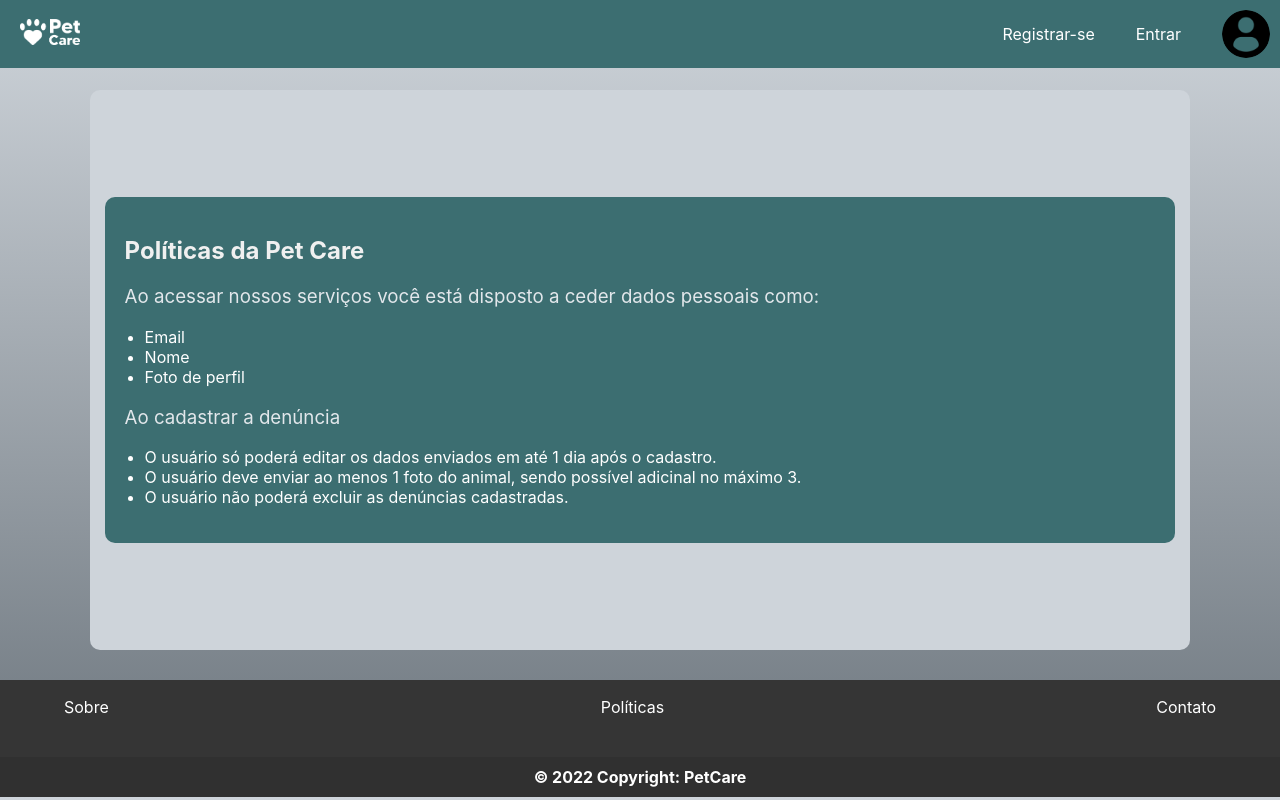
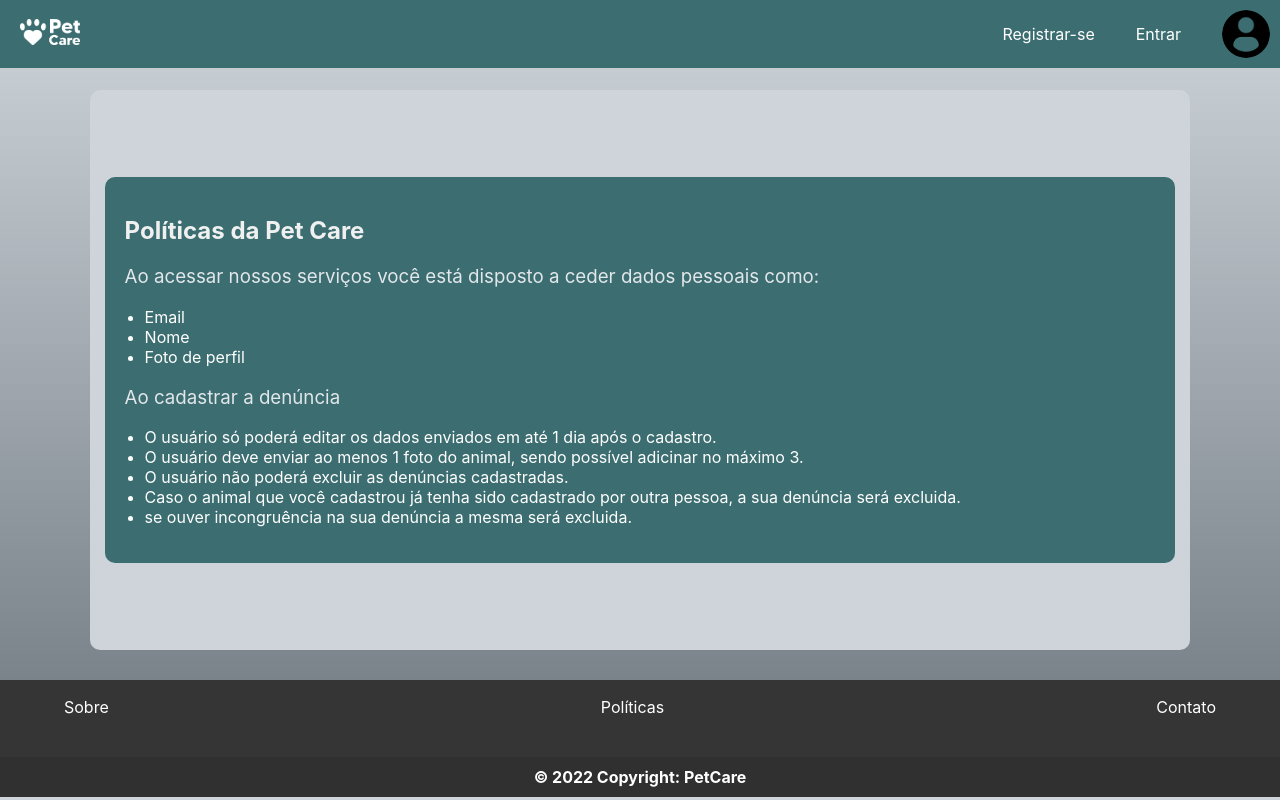
Before and after one commit to Pedro-Lino-YoungDev/Pet-care-FrontEnd, a React (Vite) app: page /politicas_da_empresa in a window 1280 px wide. Built offline with nearby package versions, Linux system fonts and the light colour scheme.

Commit message:
Ajustes finos

```diff
--- a/src/Routes/Contato.jsx
+++ b/src/Routes/Contato.jsx
@@ -50,7 +50,7 @@ function Contato() {
                     </h4>
                     <p className={Style.espaço}></p>
                     <p className={Style.ContainerBlockP}>
-                        E-mail: <a href="mailto:jvcs5@discente.ifpe.edu">jvcs5@discente.ifpe.edu</a>                        <br />
+                        E-mail: <a href="mailto:jvcs5@discente.ifpe.edu">jvcs5@discente.ifpe.edu.br</a>                        <br />
                         GitHub: <a href="https://github.com/vitoroambicioso">github.com/vitoroambicioso</a>
                         <br />
                     </p>
--- a/src/Routes/Politicas.jsx
+++ b/src/Routes/Politicas.jsx
@@ -30,11 +30,17 @@ function Politicas() {
                         O usuário só poderá editar os dados enviados em até 1 dia após o cadastro.
                     </li>
                     <li>
-                        O usuário deve enviar ao menos 1 foto do animal, sendo possível adicinal no máximo
+                        O usuário deve enviar ao menos 1 foto do animal, sendo possível adicinar no máximo
                         3.
                     </li>
                     <li>
                         O usuário não poderá excluir as denúncias cadastradas.
+                    </li>
+                    <li>
+                        Caso o animal que você cadastrou já tenha sido cadastrado por outra pessoa, a sua denúncia será excluida.
+                    </li>
+                    <li>
+                        se ouver incongruência na sua denúncia a mesma será excluida.
                     </li>
                 </ul>
             </div>
--- a/src/Routes/Sobre.jsx
+++ b/src/Routes/Sobre.jsx
@@ -30,9 +30,9 @@ function Sobre() {
                         {" Pet Care "}
                     </span>
                     desenvolvemos este site para ajudar no controle de animais nas ruas, tendo como
-                    beneficio tanto uma melhora para os animais, mas também uma melhora para as pessoas
-                    que irão usufruir de uma segurança e saúde nas ruas, como também uma melhor
-                    qualidade  no ambiente, tanto no que diz respeito a limpeza e na diminiuição
+                    benefício tanto para os animais, mas também uma melhora para as pessoas
+                    que irão usufruir de uma segurança e saúde nas ruas, além de uma melhor
+                    qualidade  no ambiente no que diz respeito a limpeza e na diminiuição
                     de possiveis ataques de animais.
                 </p>
 
```
